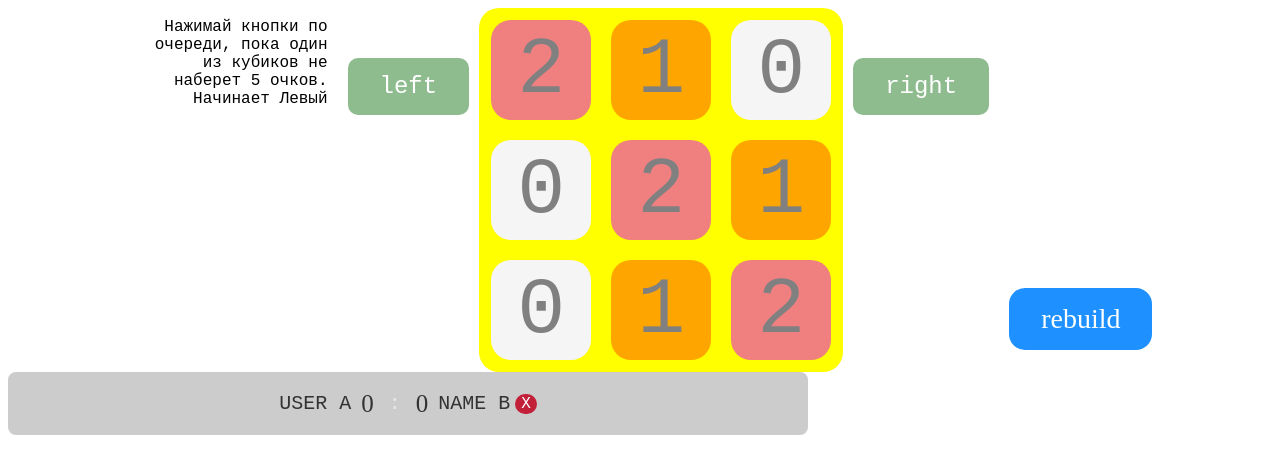
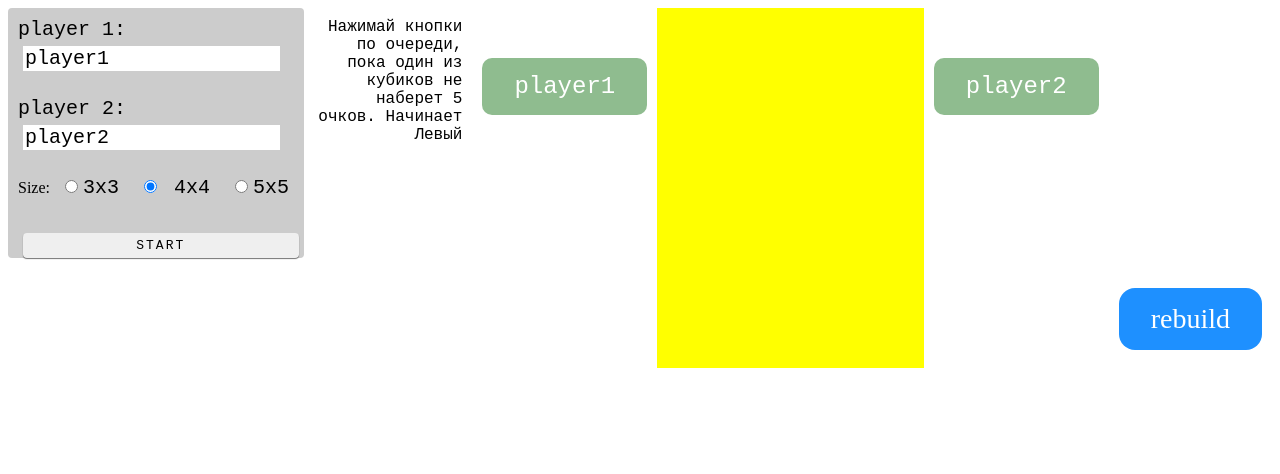
Before and after one commit to DMisilin/react-developer-2023, a React app: page / in a window 1280 px wide. Shown: the top 474 px of the page. Built offline with nearby package versions, Linux system fonts and the light colour scheme; no server answers.

Commit message:
styled; animation; form

```diff
--- a/package.json
+++ b/package.json
@@ -33,7 +33,9 @@
     "node-sass": "^8.0.0",
     "react": "^18.2.0",
     "react-dom": "^18.2.0",
+    "react-transition-group": "^4.4.5",
     "readline": "^1.3.0",
+    "styled-components": "^5.3.10",
     "tailwind": "^4.0.0"
   },
   "devDependencies": {
@@ -58,6 +60,8 @@
     "@types/node": "^18.15.10",
     "@types/react": "^18.0.30",
     "@types/react-dom": "^18.0.11",
+    "@types/react-transition-group": "^4.4.5",
+    "@types/styled-components": "^5.1.26",
     "@types/webpack": "^5.28.1",
     "@types/webpack-dev-server": "^4.7.2",
     "@typescript-eslint/eslint-plugin": "^5.55.0",
--- a/src/App.tsx
+++ b/src/App.tsx
@@ -6,7 +6,7 @@ const App = () => {
   return (
     <>
       <Floor groundType="yellow" testMode={false}></Floor>
-      <Score />
+      {/*<Score />*/}
     </>
   );
 };
--- a/src/components/Box/Box.css
+++ b/src/components/Box/Box.css
@@ -33,4 +33,19 @@
     font-family: monospace;
     color: grey;
     border-radius: 20px;
+    animation: show-box .5s forwards;
 }
+
+@keyframes show-box {
+    0% {
+        opacity: 0;
+        scale: 1;
+    }
+    50% {
+        scale: 1.1;
+    }
+    100% {
+        opacity: 1;
+        scale: 1;
+    }
+}
--- a/src/components/Floor/Floor.tsx
+++ b/src/components/Floor/Floor.tsx
@@ -1,26 +1,52 @@
 import React, { useState } from 'react';
+import styled from 'styled-components';
 import './Floor.css';
 import Box from '../Box/Box';
 import Button from '../Button/Button';
 import Text from '../Text/Text';
+import Form from 'components/Form/Form';
 
-const ARR_LENGTH = 9;
+const START_DATA_DEFAULT = {
+  player1: 'player1',
+  player2: 'player2',
+  size: '0x0',
+};
+const handleWidth = (size: string) => {
+  switch (size) {
+    case '5x5':
+      return '600px';
+    case '4x4':
+      return '480px';
+    default:
+      return '360px';
+  }
+};
+
+const StyledFloorDiv = styled.div<{ size: string }>`
+  display: flex;
+  flex-wrap: wrap;
+  background-color: yellow;
+  width: ${({ size = '3x3' }) => handleWidth(size)};
+  height: ${({ size = '3x3' }) => handleWidth(size)};
+`;
 
 const Floor = ({ groundType = 'yellow', testMode = true }) => {
   const [isLeft, setIsLeft] = useState(true);
-  const [arr, setArr] = useState(initArr());
+  const [startData, setStartData] = useState(START_DATA_DEFAULT);
+  const [arr, setArr] = useState([]);
 
-  function initArr() {
-    if (testMode) {
-      return [0, 1, 2, 3, 4, 5, 4, 3, 2];
-    }
-
-    const result = [];
-    for (let i = 0; i < ARR_LENGTH; i++) {
-      result.push(Math.floor(Math.random() * 3));
-    }
-    return result;
-  }
+  // function initArr() {
+  //   if (testMode) {
+  //     return [0, 1, 2, 3, 4, 5, 4, 3, 2];
+  //   }
+  //
+  //   const result = [];
+  //   const elements = startData.size.split('x').map((elm) => +elm);
+  //   for (let i = 0; i < elements[0] * elements[1]; i++) {
+  //     result.push(Math.floor(Math.random() * 3));
+  //   }
+  //   return result;
+  // }
 
   // Publish to Score.tsx
   const publish = (eventName, data: { isLeft: boolean }) => {
@@ -44,7 +70,7 @@ const Floor = ({ groundType = 'yellow', testMode = true }) => {
     setTimeout(() => {
       if (result.find((elm) => elm >= 5)) {
         publish('myEvent', { isLeft });
-        alert(`Player ${isLeft ? 'LEFT' : 'RIGHT'} win!`);
+        alert(`Player ${isLeft ? startData.player1 : startData.player2} win!`);
       }
     }, 100);
 
@@ -52,36 +78,42 @@ const Floor = ({ groundType = 'yellow', testMode = true }) => {
     return result;
   };
 
-  const renderBoxes = () => {
-    const result = [];
-    for (let i = 0; i < arr.length; i++) {
-      result.push(<Box key={i} point={arr[i]} order={i} />);
-    }
-    return result;
-  };
+  // const renderBoxes = () => {
+  //   const result = [];
+  //   for (let i = 0; i < arr.length; i++) {
+  //     result.push(<Box key={i} point={arr[i]} order={i} />);
+  //   }
+  //   return result;
+  // };
 
   const clean = () => {
-    setArr(initArr());
+    setArr([]);
+    setStartData(START_DATA_DEFAULT);
     setIsLeft(true);
   };
 
   return (
     <div className="buttonPanel" role="Panel">
+      <Form onStart={setStartData} onSize={setArr} />
       <Text
         text="Нажимай кнопки по очереди, пока один из кубиков не наберет 5 очков. Начинает Левый"
         size="medium"
       ></Text>
       <div className="playerButton">
         <Button
-          text="left"
+          text={startData.player1}
           type="eco"
           onClick={() => setArr(updateArr('left'))}
         ></Button>
       </div>
-      <div className={`floor ${groundType}`}>{renderBoxes()}</div>
+      <StyledFloorDiv size={startData.size}>
+        {arr.map((elm, i) => (
+          <Box key={i} point={arr[i]} order={i} />
+        ))}
+      </StyledFloorDiv>
       <div className="playerButton">
         <Button
-          text="right"
+          text={startData.player2}
           type="eco"
           onClick={() => setArr(updateArr('right'))}
         ></Button>
--- /dev/null
+++ b/src/components/Form/Form.tsx
@@ -0,0 +1,164 @@
+import React, { memo, useState } from 'react';
+import styled from 'styled-components';
+
+// type InputNameProps = {
+//   value: string;
+//   onChange: (v: string) => void;
+// };
+//
+// type InputSizeProps = {
+//   value: number;
+//   onChange: (v: number) => void;
+// };
+//
+// const MyInput = memo<InputNameProps>(({ value, onChange }) => {
+//   return (
+//     <input
+//       onChange={(event) => onChange(event.target.value)}
+//       value={value}
+//     ></input>
+//   );
+// });
+// MyInput.displayName = 'MyInput';
+//
+// const Form = () => {
+//   console.log();
+//   const [value, setValue] = useState('');
+//   const onSubmit = (event) => {
+//     event.preventDefault();
+//     console.log('lo_ol_line_16--> event: ', value);
+//   };
+//
+//   return (
+//     <form onSubmit={onSubmit}>
+//       <fieldset>
+//         <legend>Inter players names and floor size</legend>
+//         <MyInput onChange={(v) => setValue(v)} value={value}></MyInput>
+//         <button type="submit">Start</button>
+//       </fieldset>
+//     </form>
+//   );
+// };
+
+const StyledInput = styled.input`
+  margin: 5px;
+  font-size: 20px;
+  border: #000088;
+  font-family: monospace;
+`;
+
+const StyledLabel = styled.label`
+  font-size: 20px;
+  width: 100%;
+  padding: 10px;
+  font-family: monospace;
+`;
+
+const StyledForm = styled.form`
+  display: flex;
+  flex-direction: column;
+  justify-content: space-around;
+  flex-wrap: wrap;
+  width: 400px;
+  height: 250px;
+  background-color: #cccccc;
+  border-radius: 4px;
+`;
+
+const StyledButton = styled.button`
+  width: 93%;
+  margin-left: 15px;
+  padding: 5px;
+  outline: none;
+  border: none;
+  border-radius: 4px;
+  box-shadow: 0 1px 1px rgba(0, 0, 0, 0.55);
+  font-family: monospace;
+  font-size: 1em;
+  letter-spacing: 2px;
+  text-transform: uppercase;
+  cursor: pointer;
+  user-select: none;
+  transition: 0.2s;
+
+  &:hover {
+    transform: scale(1.05);
+  }
+
+  &:active {
+    box-shadow: none;
+  }
+`;
+
+const StyledP = styled.p`
+  padding: 10px;
+  margin: 0;
+`;
+
+type StartDataType = {
+  player1: string;
+  player2: string;
+  size: string;
+};
+
+const initArr = (length) => {
+  const result = [];
+  for (let i = 0; i < length; i++) {
+    result.push(Math.floor(Math.random() * 3));
+  }
+  return result;
+};
+
+const Form = ({ onStart, onSize }) => {
+  const onSubmit = (event) => {
+    event.preventDefault();
+    const { player1, player2, myRadio } = event.target.elements;
+    const data: StartDataType = {
+      player1: player1.value,
+      player2: player2.value,
+      size: myRadio.value,
+    };
+    console.log(data);
+    onStart(data);
+
+    const elements = myRadio.value.split('x').map((elm) => +elm);
+    const newArr = initArr(elements[0] * elements[1]);
+    onSize(newArr);
+  };
+
+  return (
+    <>
+      <StyledForm onSubmit={onSubmit}>
+        <StyledLabel>
+          player 1: <StyledInput name="player1" defaultValue="player1" />
+        </StyledLabel>
+        <StyledLabel>
+          player 2: <StyledInput name="player2" defaultValue="player2" />
+        </StyledLabel>
+        <StyledP>
+          Size:
+          <StyledLabel>
+            <StyledInput type="radio" name="myRadio" value="3x3" />
+            3x3
+          </StyledLabel>
+          <StyledLabel>
+            <StyledInput
+              type="radio"
+              name="myRadio"
+              value="4x4"
+              defaultChecked={true}
+            />{' '}
+            4x4
+          </StyledLabel>
+          <StyledLabel>
+            <StyledInput type="radio" name="myRadio" value="5x5" />
+            5x5
+          </StyledLabel>
+        </StyledP>
+        <StyledButton type="submit">Start</StyledButton>
+      </StyledForm>
+    </>
+  );
+};
+
+export default Form;
```
Also changed, not shown: 1 other file (tests, documents, lock files or other folders).
